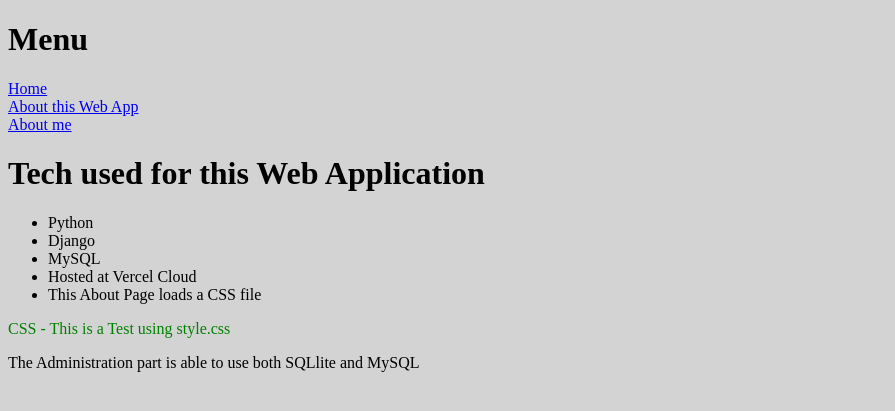
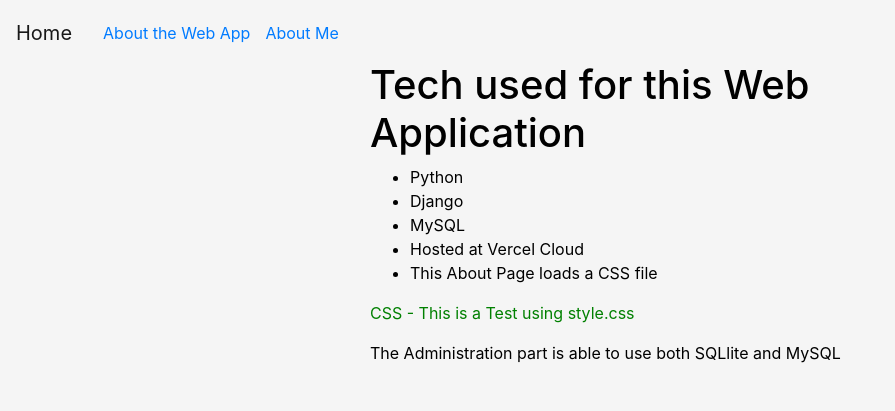
Before and after one commit to persteenolsen/django-starter-two, a Django app: page /about in a window 1280 px wide. Shown: the top 411 px of the page, without its empty margins (0-895 px from the left). Run offline with Django 4.2, Linux system fonts and the light colour scheme; some libraries are stand-ins or nearby versions.

Commit message:
Added botstrapp navigation + content

```diff
--- a/static/styles.css
+++ b/static/styles.css
@@ -1,5 +1,5 @@
 body{
-    background-color: lightgray;
+    background-color: whitesmoke;
     color: black;
 }
 
--- a/templates/about.html
+++ b/templates/about.html
@@ -2,14 +2,22 @@
 
 <html>
     <head>
-        <title>About this Web App</title>
-        <link rel="stylesheet" href='/static/styles.css'>
+
+      {% include "head.html" %}
+
+      <link rel="stylesheet" href='/static/styles.css'>
 
     </head>
 <body>
 
 
-{% include "menu.html" %}
+{% include "bootstrap.html" %}
+{% include "navbar.html" %}
+
+
+<div class="container">
+    <div class="row">
+        <div class="col-sm-6 offset-sm-3">
 
 <h1>Tech used for this Web Application</h1>
 
@@ -20,9 +28,15 @@
     <li>Hosted at Vercel Cloud</li>
     <li>This About Page loads a CSS file</li>
 </ul>
-<div class="test">CSS - This is a Test using style.css</div>
+
+<p><div class="test">CSS - This is a Test using style.css</div></p>
 
 <p>The Administration part is able to use both SQLlite and MySQL </p>
 
+
+</div>
+</div>
+</div>
+
 </body>
 </html>
--- /dev/null
+++ b/templates/bootstrap.html
@@ -0,0 +1,17 @@
+
+<noscript>
+    <strong>This Python and Flask Web App do not work properly without JavaScript enabled. Please enable it to
+        continue.</strong>
+</noscript>
+
+<!-- Optional JavaScript -->
+<!-- jQuery first, then Popper.js, then Bootstrap JS -->
+<script src="https://code.jquery.com/jquery-3.4.1.slim.min.js"
+    integrity="sha384-J6qa4849blE2+poT4WnyKhv5vZF5SrPo0iEjwBvKU7imGFAV0wwj1yYfoRSJoZ+n"
+    crossorigin="anonymous"></script>
+<script src="https://cdn.jsdelivr.net/npm/popper.js@1.16.0/dist/umd/popper.min.js"
+    integrity="sha384-Q6E9RHvbIyZFJoft+2mJbHaEWldlvI9IOYy5n3zV9zzTtmI3UksdQRVvoxMfooAo"
+    crossorigin="anonymous"></script>
+<script src="https://stackpath.bootstrapcdn.com/bootstrap/4.4.1/js/bootstrap.min.js"
+    integrity="sha384-wfSDF2E50Y2D1uUdj0O3uMBJnjuUD4Ih7YwaYd1iqfktj0Uod8GCExl3Og8ifwB6"
+    crossorigin="anonymous"></script>
--- /dev/null
+++ b/templates/head.html
@@ -0,0 +1,9 @@
+<meta charset="utf-8">
+<meta http-equiv="X-UA-Compatible" content="IE=edge">
+
+<meta name="viewport" content="width=device-width, initial-scale=1, shrink-to-fit=no">
+<title>Python and Django</title>
+
+<!-- Bootstrap CSS -->
+<link rel="stylesheet" href="https://stackpath.bootstrapcdn.com/bootstrap/4.4.1/css/bootstrap.min.css"
+    integrity="sha384-Vkoo8x4CGsO3+Hhxv8T/Q5PaXtkKtu6ug5TOeNV6gBiFeWPGFN9MuhOf23Q9Ifjh" crossorigin="anonymous">
--- a/templates/menu.html
+++ /dev/null
@@ -1,11 +0,0 @@
-<div>
-<h1>Menu</h1>
-
-<a href='/'>Home</a><br />
-
-<a href='/about'>About this Web App</a><br />
-
-
-<a href='/me'>About me</a><br />
-
-</div>
--- /dev/null
+++ b/templates/navbar.html
@@ -0,0 +1,34 @@
+<div>
+
+
+    <nav class="navbar navbar-expand-lg navbar-light">
+
+
+        <a class="navbar-brand" href="/" class="navbar-brand" style="margin-top: 5px;">Home</a>
+
+        <button class="navbar-toggler" type="button" data-toggle="collapse" data-target="#navbarNav"
+            aria-controls="navbarNav" aria-expanded="false" aria-label="Toggle navigation">
+            <span class="navbar-toggler-icon"></span>
+        </button>
+
+        <div class="collapse navbar-collapse" id="navbarNav">
+
+            <ul class="navbar-nav">
+
+
+                <li class="nav-item" style="margin-left: 15px; margin-top: 5px;">
+                    <a href="/about">About the Web App</a>
+                </li>
+
+                <li class="nav-item" style="margin-left: 15px; margin-top: 5px;">
+                    <a href="/me">About Me</a>
+                </li>
+
+
+
+            </ul>
+        </div>
+    </nav>
+
+
+</div>
```
Also changed, not shown: templates/404.html (+16 -3 lines), templates/index.html (+20 -3 lines), templates/me.html (+21 -5 lines), README.md.
